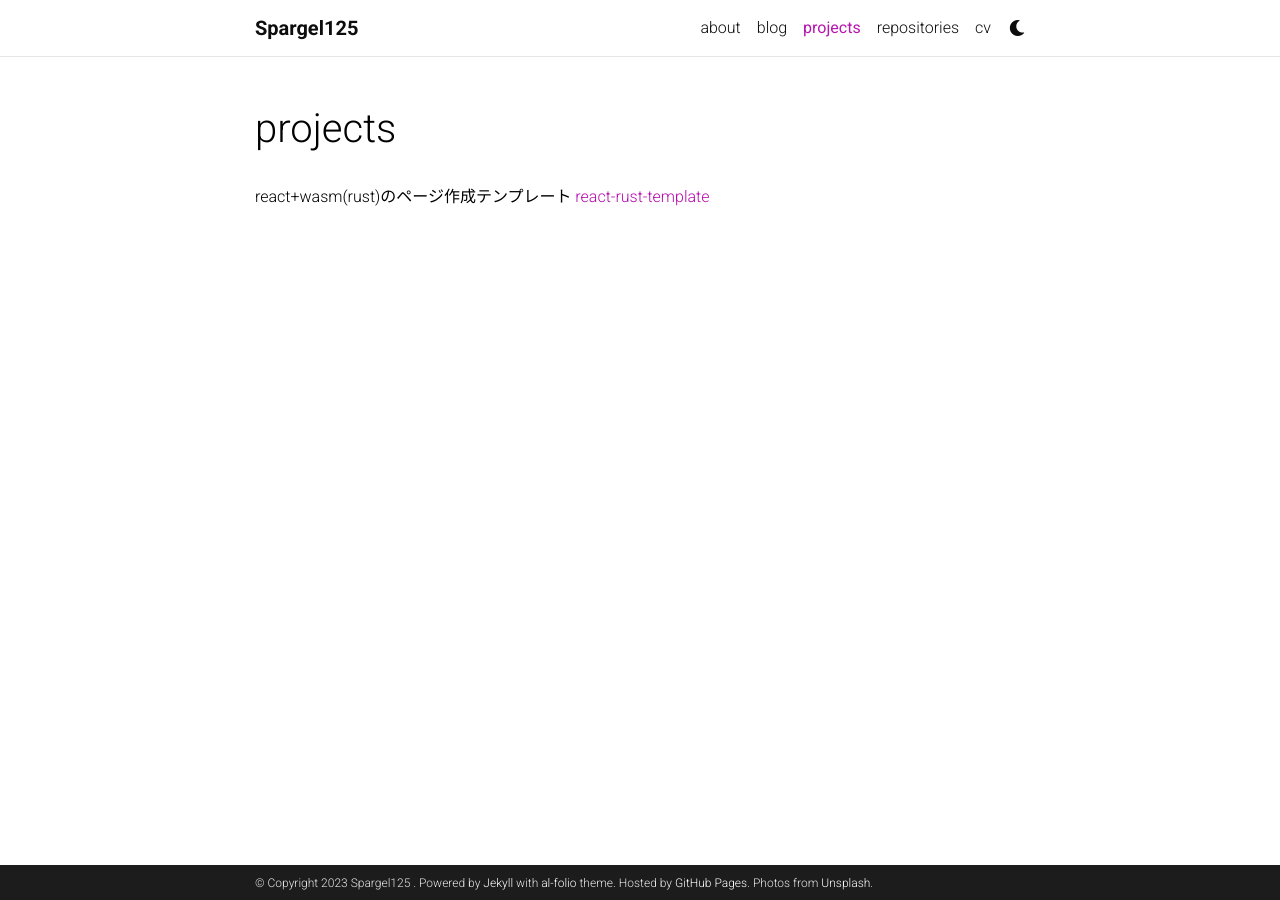
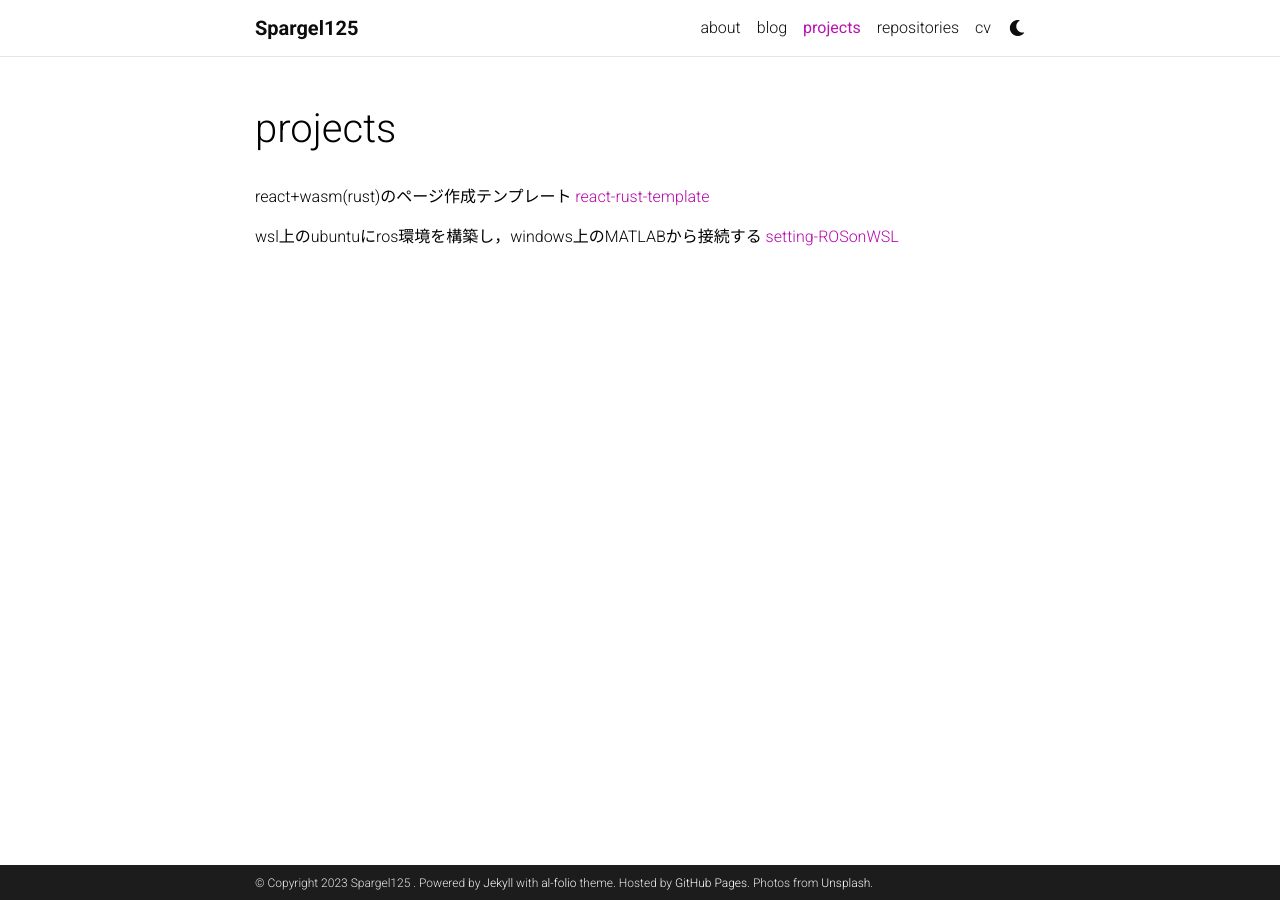
Before and after one commit to Spargel125/Spargel125.github.io, a Jekyll site: the page built from _pages/projects.md, in a window 1280 px wide. Built offline with Jekyll 4.4.1, drawn with Linux system fonts in a browser that asks for light colours; comment, search, counter and statistics services are not loaded; a style sheet for code colours, icons or effects is not loaded.

Commit message:
repo追加

```diff
--- a/_pages/projects.md
+++ b/_pages/projects.md
@@ -12,7 +12,8 @@ horizontal: false
 react+wasm(rust)のページ作成テンプレート
 [react-rust-template](https://spargel125.github.io/react-rust-template/)
 
-
+wsl上のubuntuにros環境を構築し，windows上のMATLABから接続する
+[setting-ROSonWSL](https://github.com/Spargel125/setting-ROSonWSL)
 
 <script>
 /*
```
